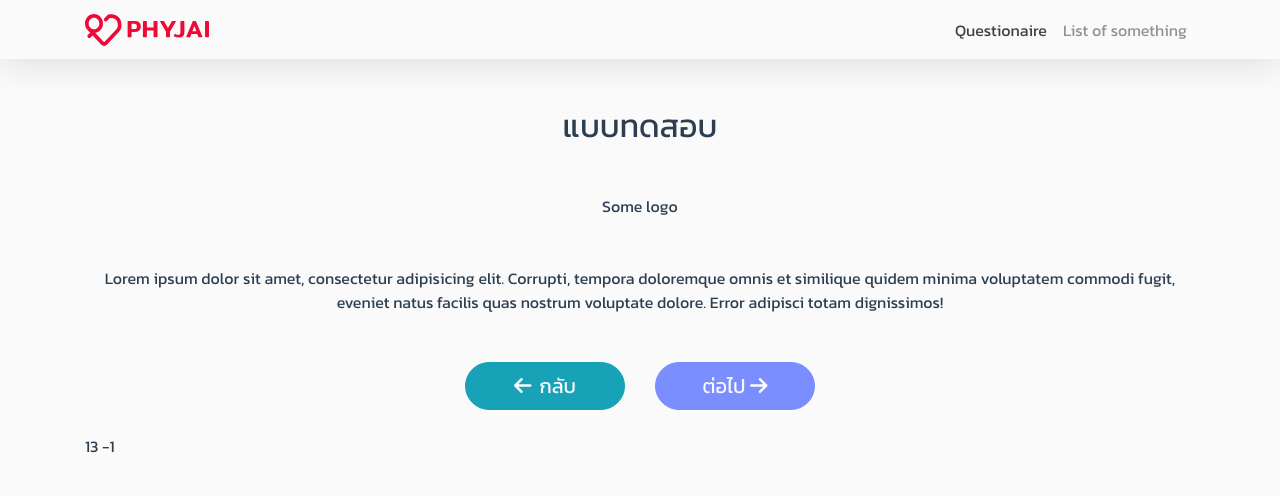
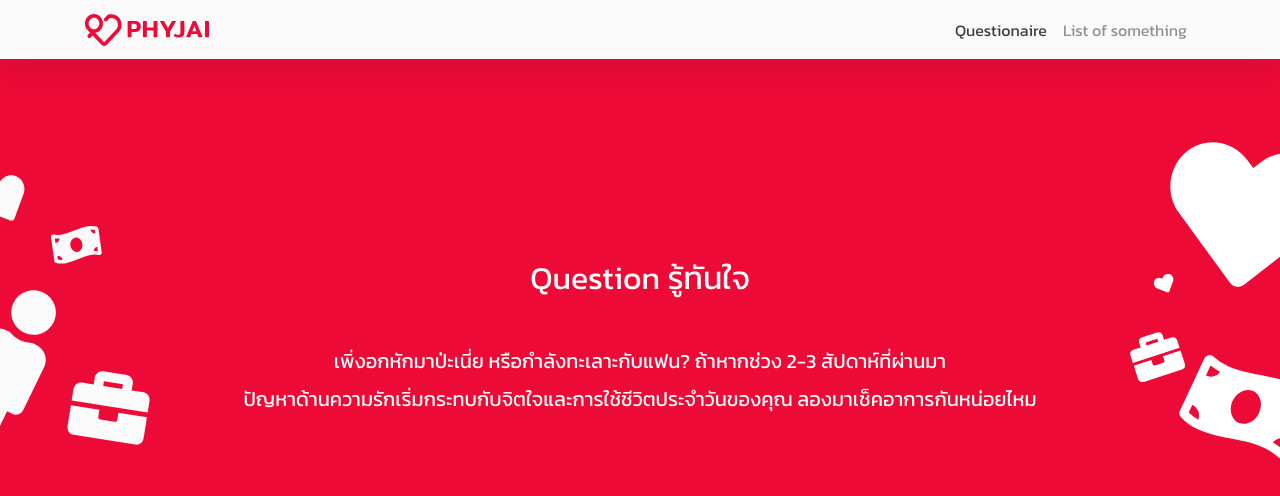
Before and after one commit to WebmasterCamp/ywc17-workshop-a, a Vue app: page /questionaire in a window 1280 px wide. Shown: the top 496 px of the page. Built offline with nearby package versions, Linux system fonts and the light colour scheme.

Commit message:
fix questionaire

```diff
--- a/src/views/Questionaire.vue
+++ b/src/views/Questionaire.vue
@@ -1,46 +1,61 @@
 <template>
+  <div class="questionaire-container">
+    <section class="taker-header">
       <b-container>
-        <div class="text-center my-5">
-            <h2>แบบทดสอบ</h2>
-            <div class="my-5">Some logo</div>
-            <p>Lorem ipsum dolor sit amet, consectetur adipisicing elit. Corrupti, tempora doloremque omnis et similique quidem minima voluptatem commodi fugit, eveniet natus facilis quas nostrum voluptate dolore. Error adipisci totam dignissimos!</p>
+        <div class="text-center py-5 heading-container" v-if="!isStarted">
+          <h2 class="mb-5">Question รู้ทันใจ</h2>
+          <h5>เพิ่งอกหักมาป่ะเนี่ย หรือกำลังทะเลาะกับแฟน? ถ้าหากช่วง 2-3 สัปดาห์ที่ผ่านมา</h5>
+          <h5
+            class="mb-5"
+          >ปัญหาด้านความรักเริ่มกระทบกับจิตใจและการใช้ชีวิตประจำวันของคุณ ลองมาเช็คอาการกันหน่อยไหม</h5>
+          <b-button pill size="lg" variant="outline-primary px-5 start-btn" @click="onStart">Start</b-button>
         </div>
+      </b-container>
+      <b-container>
+        <div>
           <div v-for="(q, i) in loveQuestions" :key="i" class="mb-5">
-           <div  v-if="i == currentQuestionNo">
-                <h4 class="d-block mb-4">{{q.question}}</h4>
-                <b-row  align-h="center">
+            <div v-if="i == currentQuestionNo && isStarted">
+              <div class="question-wrapper">
+                <h4 class="d-block mb-4 text-white">{{q.question}}</h4>
+                <b-row align-h="center">
                   <b-col cols="5" v-for="(a, j) in q.answers" :key="`a${i}${j}`">
-                        <div class="choice-btn p-3 mt-3" @click="onSelectChoice(i, j)">{{a.label}}</div>
+                    <div class="choice-btn p-3 mt-3" :class="{ active: currentSelectedChoice == j }" @click="onSelectChoice(i, j)">{{a.label}}</div>
                   </b-col>
                 </b-row>
               </div>
             </div>
-       <b-row class="my-4" align-h="center">
+          </div>
+          <b-row class="my-4" align-h="center" v-if="isStarted">
             <b-col cols="2" class="text-center">
-                    <b-button pill variant="info" size="lg" block @click="addStep(-1)"><i class="fas fa-arrow-left mr-2"></i>กลับ</b-button>
+              <b-button pill variant="outline-primary start-btn" size="lg" block @click="addStep(-1)">
+                <i class="fas fa-arrow-left mr-2"></i>กลับ
+              </b-button>
             </b-col>
             <b-col cols="2" class="text-center">
-                    <b-button pill variant="secondary" size="lg" block @click="addStep(1)" >ต่อไป <i class="fas fa-arrow-right"></i></b-button>
+              <b-button pill variant="outline-primary start-btn" size="lg" block @click="addStep(1)">
+                ต่อไป
+                <i class="fas fa-arrow-right"></i>
+              </b-button>
             </b-col>
           </b-row>
-           {{totalQuestions}} {{currentQuestionNo}}
+        </div>
       </b-container>
+    </section>
+  </div>
 </template>
 
 <script>
 import Vue from 'vue'
 import { Component } from 'vue-property-decorator'
 import Questionaire from '@/mock_data/questionaire.json'
-import {isLoggedIn} from '../utils'
+import { isLoggedIn } from '../utils'
 
-@Component({
-
-})
+@Component({})
 export default class QuestionairePage extends Vue {
-
-    currentQuestionNo = -1
+  currentQuestionNo = 0
   currentSelectedChoice = null
   userAnswer = []
+  isStarted = false
 
   get loveQuestions() {
     return Questionaire.love
@@ -51,7 +66,10 @@ export default class QuestionairePage extends Vue {
   }
 
   mounted() {
-        console.log(Questionaire)
+  }
+
+  onStart() {
+    this.isStarted = true
   }
 
   addStep(step) {
@@ -63,13 +81,12 @@ export default class QuestionairePage extends Vue {
       } else {
         this.$root.$emit('bv::show::modal', 'auth-modal')
       }
-
     }
     this.currentSelectedChoice = null
   }
 
   showResult() {
-        this.$router.push({ path: '/result'})
+    this.$router.push({ path: '/result' })
   }
 
   onSelectChoice(questionNo, ansIdx) {
@@ -80,11 +97,53 @@ export default class QuestionairePage extends Vue {
 </script>
 
 <style lang="css" scoped>
+.questionaire-container {
+  min-height: calc(100vh - 58px);
+  background: #ed0a36;
+  color: #fafafa;
+}
+
+.taker-header {
+  width: 100%;
+  height: 50vh;
+  background-color: #ed0a36;
+  overflow: hidden;
+  background-image: url('../assets/takerHeader/right.svg'), url('../assets/takerHeader/left.svg');
+  background-position: right -50px bottom 0px, -50px bottom;
+  background-repeat: no-repeat, no-repeat;
+  background-size: 25vh, 25vh;
+}
+
+.start-btn {
+  border: 2px solid #fafafa;
+  color: #fafafa;
+}
+.start-btn:hover {
+  background-color: #fafafa;
+  border: 2px solid #ed0a36;
+  color: #ed0a36;
+}
+h5 {
+  line-height: 1.5em;
+}
+
+.heading-container {
+  padding-top: 200px !important;
+}
+.question-wrapper {
+  color: #2a2a2a;
+  /* border: 8px solid #eee; */
+}
 .choice-btn {
-    box-shadow: 0 6px 9px rgba(68,85,113,.1);
+  box-shadow: 0 6px 9px rgba(68, 85, 113, 0.1);
   background: #fff;
   border-radius: 4px;
   cursor: pointer;
   min-height: 80px;
 }
+.choice-btn.active {
+    color: #ed0a36;
+    font-weight: 500;
+    box-shadow: 0 20px 9px rgba(68, 85, 113, 0.1);
+}
 </style>
```
Lines whose indentation alone changed are shown as unchanged.
